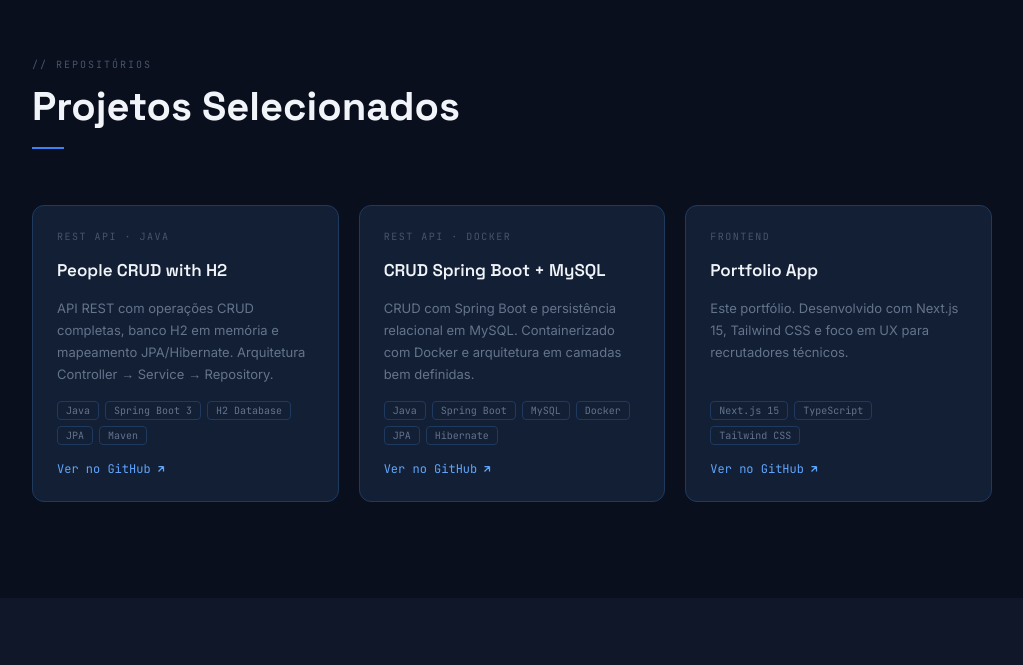
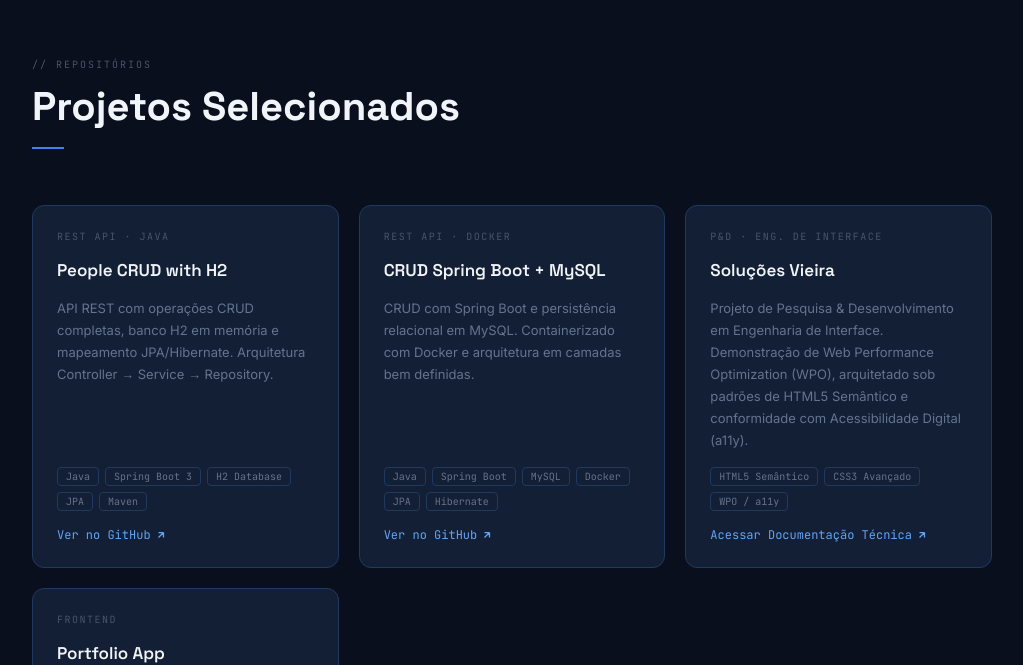
Before and after one commit to luisvfernando7-a11y/Portifolio-certo, a Next.js app: page / in a window 1280 px wide. Shown: the part 2135-2800 px from the top of the page, without its empty margins (128-1151 px from the left). Built offline with nearby package versions, Linux system fonts and the light colour scheme.

Commit message:
feat: adicionar projeto de P&D em Eng. de Interface (Soluções Vieira)

```diff
--- a/src/app/page.tsx
+++ b/src/app/page.tsx
@@ -25,6 +25,14 @@ const PROJECTS = [
     desc: 'CRUD com Spring Boot e persistência relacional em MySQL. Containerizado com Docker e arquitetura em camadas bem definidas.',
     stack: ['Java', 'Spring Boot', 'MySQL', 'Docker', 'JPA', 'Hibernate'],
     url: 'https://github.com/luisvfernando7-a11y/crud1-spring-boote',
+  },
+  {
+    tag: 'P&D · Eng. de Interface',
+    title: 'Soluções Vieira',
+    desc: 'Projeto de Pesquisa & Desenvolvimento em Engenharia de Interface. Demonstração de Web Performance Optimization (WPO), arquitetado sob padrões de HTML5 Semântico e conformidade com Acessibilidade Digital (a11y).',
+    stack: ['HTML5 Semântico', 'CSS3 Avançado', 'WPO / a11y'],
+    url: 'https://github.com/luisvfernando7-a11y/solucoes-vieira-landingpage',
+    linkText: 'Acessar Documentação Técnica',
   },
   {
     tag: 'Frontend',
@@ -456,7 +464,7 @@ export default function Portfolio() {
                 </div>
                 <a href={p.url} target="_blank" rel="noopener noreferrer"
                    style={{ fontFamily: '"JetBrains Mono", monospace', fontSize: '12px', color: C.a300, textDecoration: 'none', display: 'inline-flex', alignItems: 'center', gap: '4px' }}>
-                  Ver no GitHub <ArrowIcon />
+                  {(p as any).linkText || 'Ver no GitHub'} <ArrowIcon />
                 </a>
               </div>
             ))}
```
